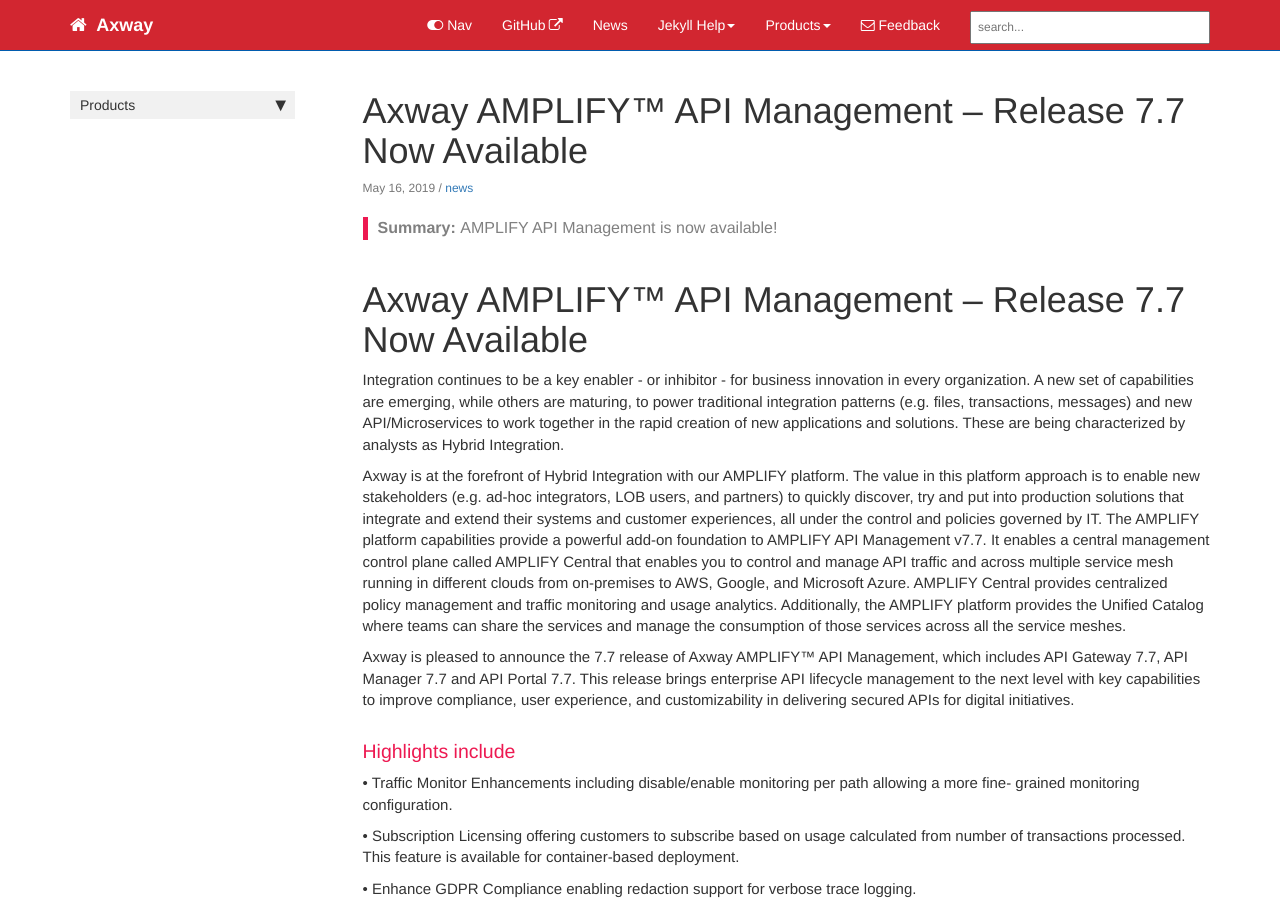
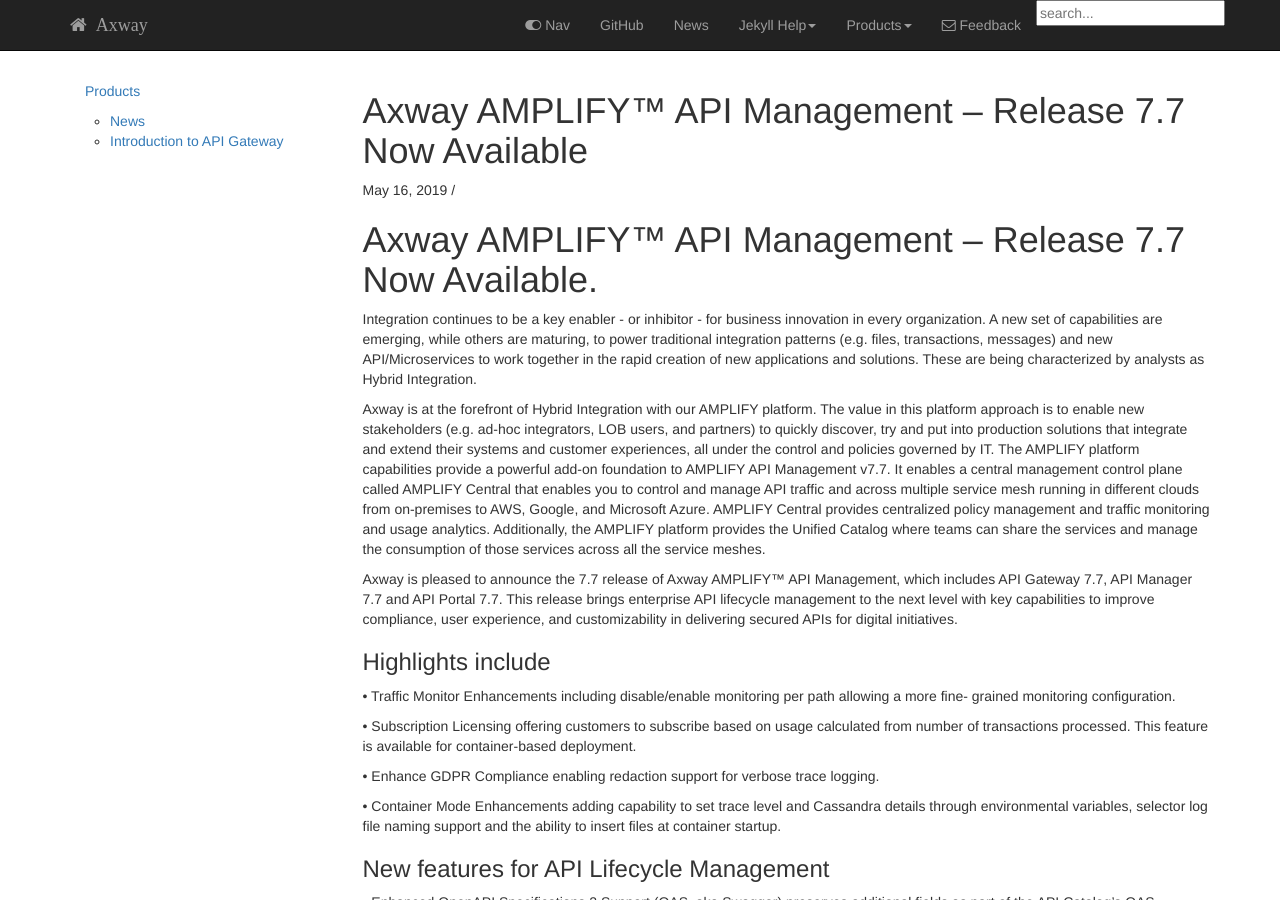
Before and after one commit to andreamussap/Axway_Docs4All_Hackathon, a Jekyll site: the page built from doctheme/_posts/2019-05-16-axway-amplify™-api-management-–-release-7-7-now-available.md, in a window 1280 px wide and 900 px high. Built offline with Jekyll 4.4.1, drawn with Linux system fonts in a browser that asks for light colours; nearby versions of some CDN libraries; library files that are not in the unit come from our copies; comment, search, counter and statistics services are not loaded; some of the changed text lies outside the part shown.

Commit message:
Update Document “2019-05-16-axway-amplify™-api-management-–-release-7-7-now-available”

```diff
--- a/doctheme/_posts/2019-05-16-axway-amplify™-api-management-–-release-7-7-now-available.md
+++ b/doctheme/_posts/2019-05-16-axway-amplify™-api-management-–-release-7-7-now-available.md
@@ -1,20 +1,14 @@
 ---
 title: Axway AMPLIFY™ API Management – Release 7.7 Now Available
 date: 2019-05-16T07:48:09.011Z
-permalink: amplifyapim77.html
-summary: "AMPLIFY API Management is now available!"
-tags: [news]
 ---
-
-# Axway AMPLIFY™ API Management – Release 7.7 Now Available
+# Axway AMPLIFY™ API Management – Release 7.7 Now Available.
 
 Integration continues to be a key enabler - or inhibitor - for business innovation in every organization. A new set of capabilities are emerging, while others are maturing, to power traditional integration patterns (e.g. files, transactions, messages) and new API/Microservices to work together in the rapid creation of new applications and solutions. These are being characterized by analysts as Hybrid Integration.
 
 Axway is at the forefront of Hybrid Integration with our AMPLIFY platform. The value in this platform approach is to enable new stakeholders (e.g. ad-hoc integrators, LOB users, and partners) to quickly discover, try and put into production solutions that integrate and extend their systems and customer experiences, all under the control and policies governed by IT. The AMPLIFY platform capabilities provide a powerful add-on foundation to AMPLIFY API Management v7.7. It enables a central management control plane called AMPLIFY Central that enables you to control and manage API traffic and across multiple service mesh running in different clouds from on-premises to AWS, Google, and Microsoft Azure. AMPLIFY Central provides centralized policy management and traffic monitoring and usage analytics. Additionally, the AMPLIFY platform provides the Unified Catalog where teams can share the services and manage the consumption of those services across all the service meshes.
 
 Axway is pleased to announce the 7.7 release of Axway AMPLIFY™ API Management, which includes API Gateway 7.7, API Manager 7.7 and API Portal 7.7. This release brings enterprise API lifecycle management to the next level with key capabilities to improve compliance, user experience, and customizability in delivering secured APIs for digital initiatives.
-
-
 
 ### Highlights include
 
@@ -42,11 +36,7 @@
 
 •	Try it/Try Method Improvements enforce authentication credentials (e.g. API Key, OAuth) to select an application.
 
-
-
 ### API Consumer Experience enhancements
-
-
 
 •	GDPR compliance, auditing and privacy management improvements including support for Configurable privacy statements, enhanced application sharing and enhanced password governance.
 
@@ -54,37 +44,24 @@
 
 •	Customization options enhancements including the ability to update custom properties from API Manager, leveraging Joomla role mapping for existing users to expand access to the Joomla admin interface capabilities, wildcard support for tags and much more.
 
-
-
-
-
 ## Access to this release
 
 All customers can download this release from Axway Support Site.
-
-
-
 
 ## Product capabilities discontinued/deprecated and End Of Support (EOS) announcements
 
 •	API Tester: Axway regularly reviews the viability of the API Management’s components and capabilities. After careful consideration, the API Tester component is no longer supported and will be removed from the next major release (7.8). For testing APIs, it is recommended to use alternative tools, such as Postman, SoapUI, or API Fortress.
 
-
-
-
 ## Product Life Cycle
 
 API Management 7.7 is released under the PLC 3 product life cycle and is classified as a Long-Term Release. More information please refer to: https://axway.jiveon.com/docs/DOC-126701
 
+##
 
-
-##
 Migration and upgrade
 
 AMPLIFY™ API Management release 7.7 is recommended for all customers running older releases of API Management. Customers running release 7.3.1 and above can upgrade directly to release 7.7. Older versions of
  API Management require additional upgrade steps in between. Please refer to the https://docs.axway.com for the latest instructions.
-
-
 
 ## Service offering and training
 
```
